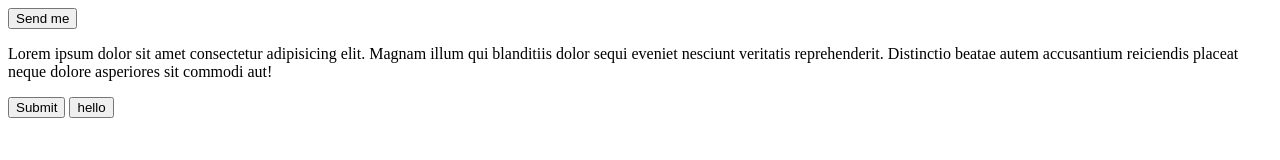
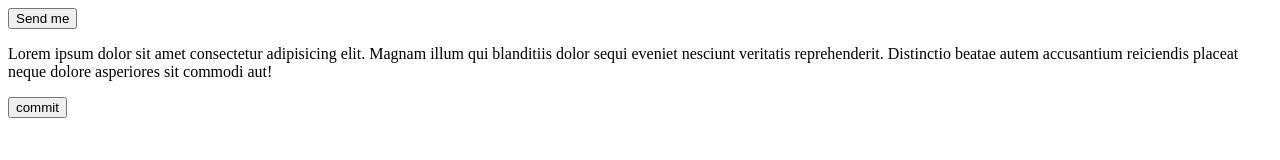
Before and after one commit to CodeWizard-AB/david, a plain HTML site: page index.html in a window 1280 px wide. Drawn offline with Linux system fonts and the light colour scheme.

Commit message:
Update index.html (edit to check)

```diff
--- a/index.html
+++ b/index.html
@@ -10,8 +10,7 @@
 
   <button>Send me</button>
   <p>Lorem ipsum dolor sit amet consectetur adipisicing elit. Magnam illum qui blanditiis dolor sequi eveniet nesciunt veritatis reprehenderit. Distinctio beatae autem accusantium reiciendis placeat neque dolore asperiores sit commodi aut!</p>
-  <button>Submit</button>
-  <button> hello </button>
+  <button> commit </button>
 
 </body>
 </html>
```
